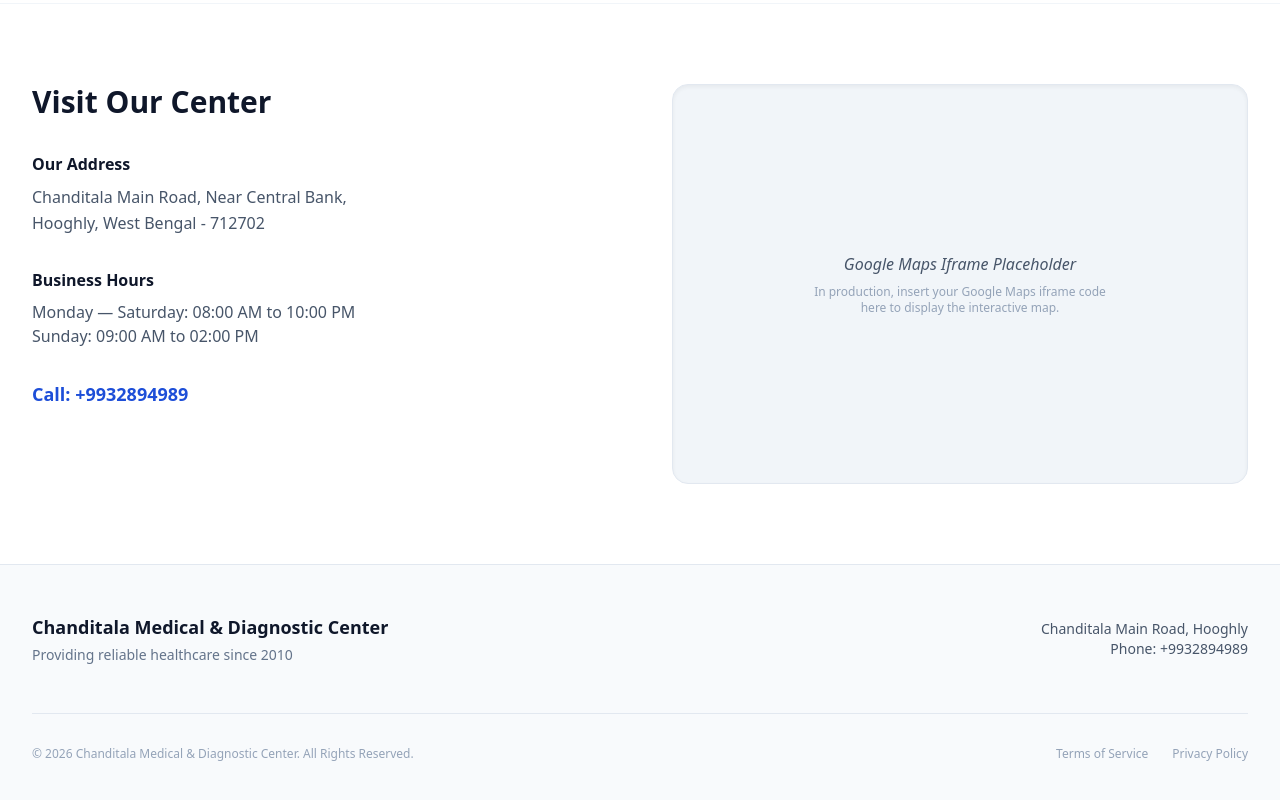
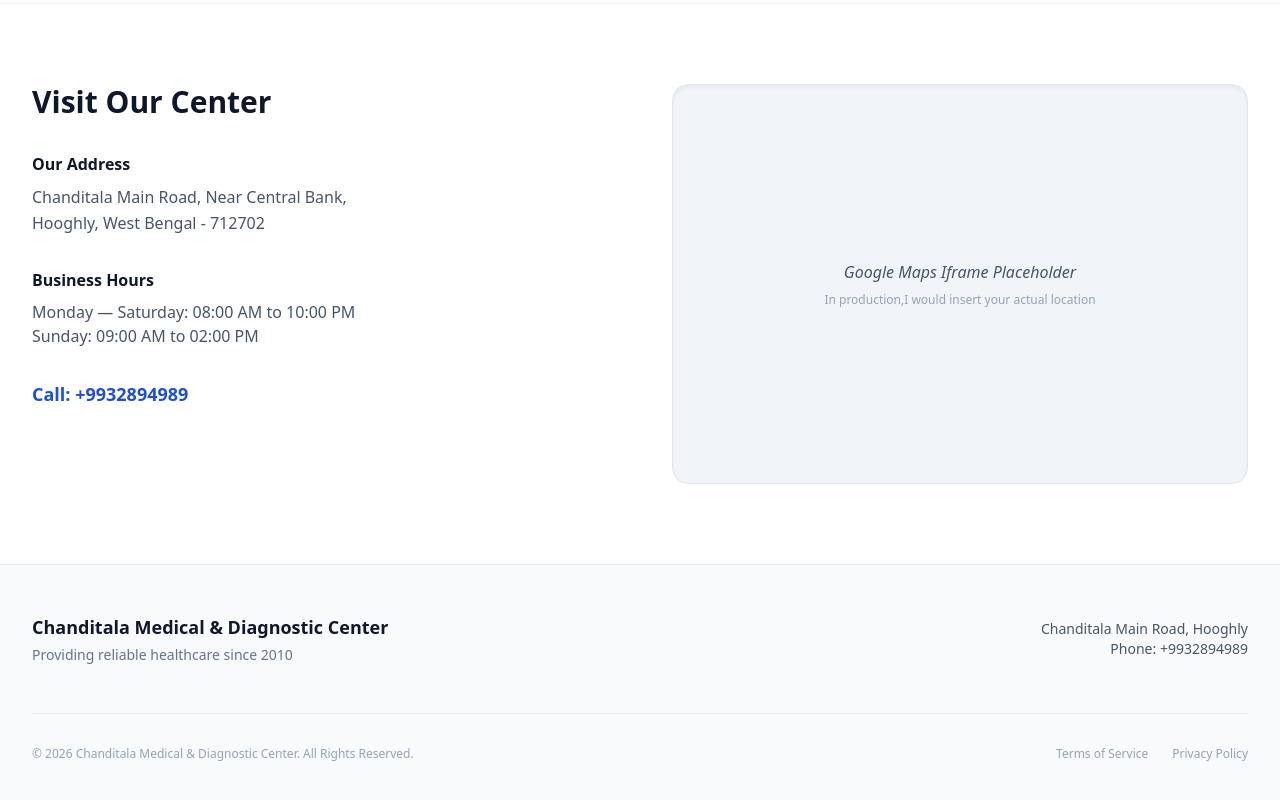
Before and after one commit to GITCDHW/project-gi2h6l, a Next.js app: page /demos/clinic in a window 1280 px wide. Shown: the part 1872-2672 px from the top of the page. Built offline with nearby package versions, Linux system fonts and the light colour scheme.

Commit message:
update page.js

```diff
--- a/app/demos/clinic/page.js
+++ b/app/demos/clinic/page.js
@@ -197,7 +197,7 @@ export default function MedicalCenterPage() {
             {/* Google Maps Iframe Placeholder */}
             <div className="text-center p-8">
               <p className="font-medium text-slate-600 mb-2 italic">Google Maps Iframe Placeholder</p>
-              <p className="text-xs max-w-xs mx-auto">In production, insert your Google Maps iframe code here to display the interactive map.</p>
+              <p className="text-xs max-w-xs mx-auto">In production,I would insert your actual location</p>
             </div>
           </div>
         </div>
```
